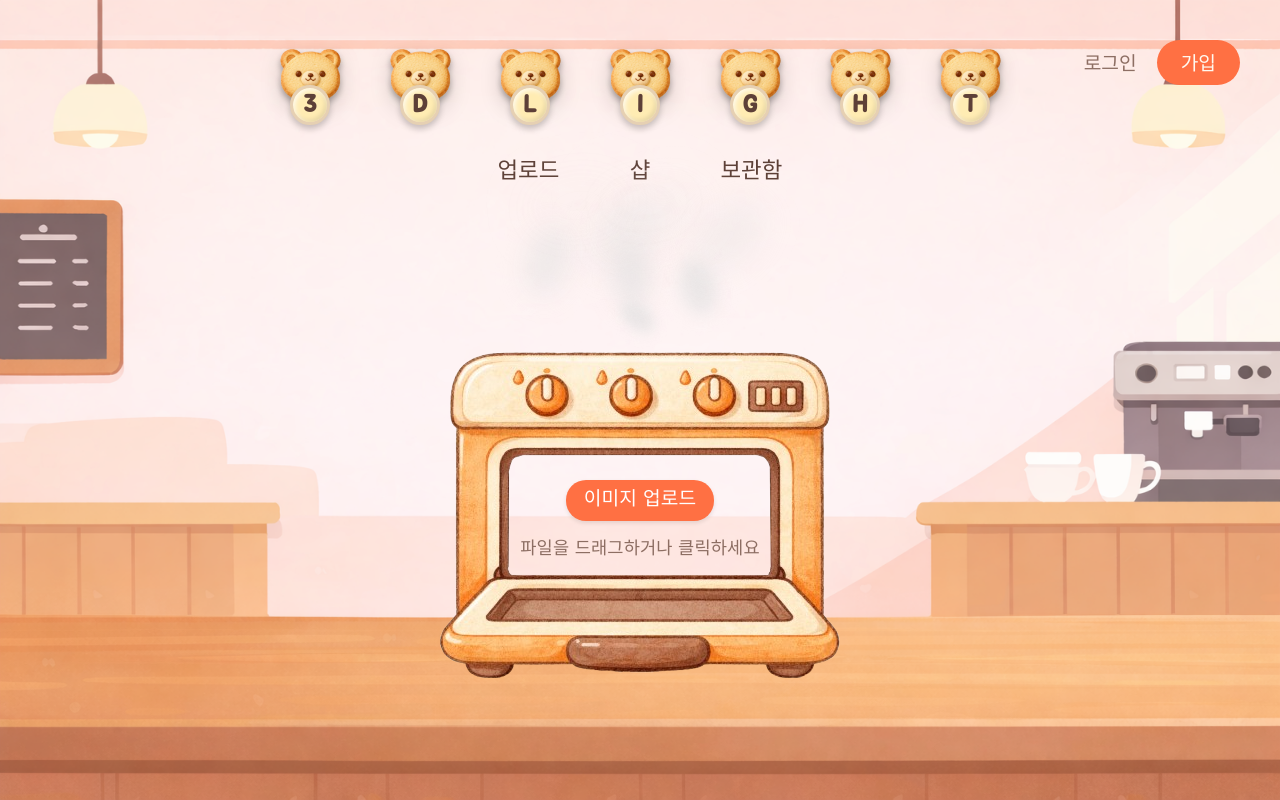
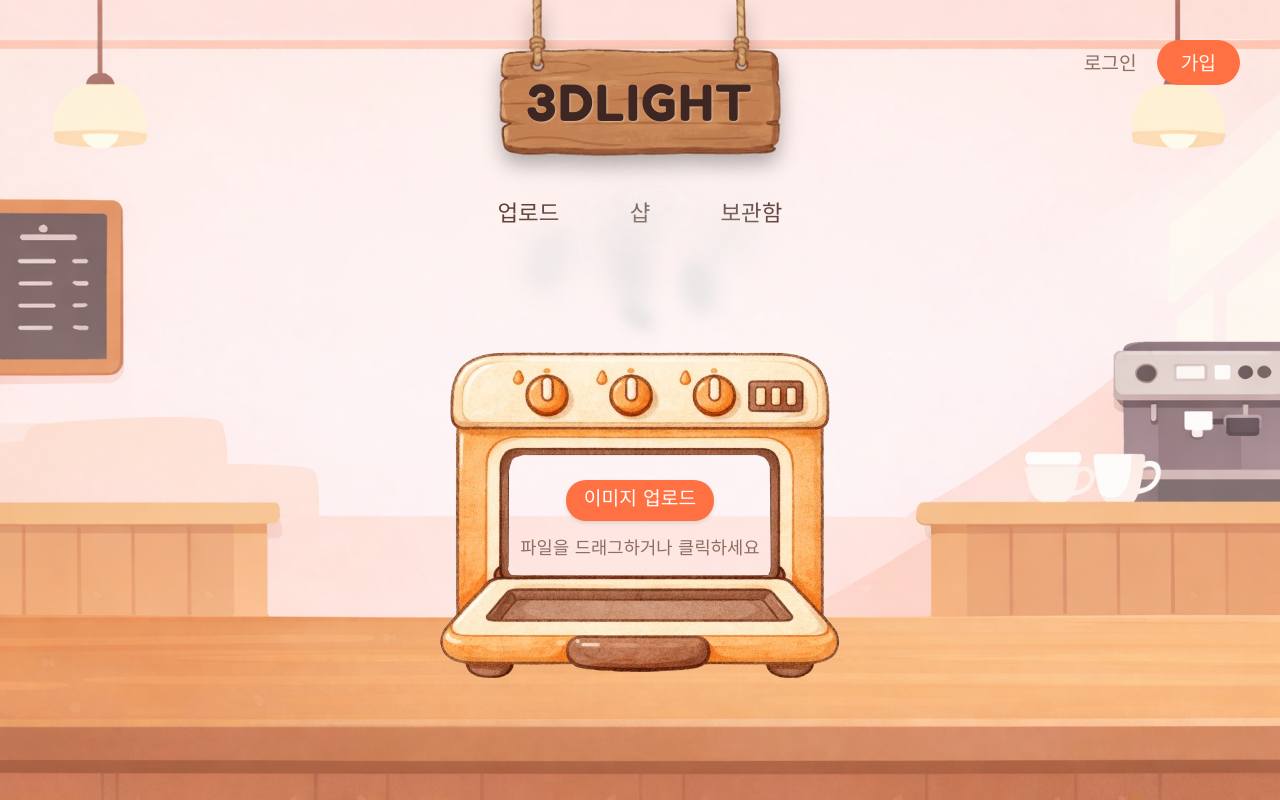
Before and after one commit to yeonsuuny/cookie-cutter-web, a React (Vite) app: page / in a window 1280 px wide. Built offline with nearby package versions, Linux system fonts and the light colour scheme.

Commit message:
나무 간판 수정

```diff
--- a/src/components/Header.css
+++ b/src/components/Header.css
@@ -2,6 +2,8 @@
 
 /* 폰트 불러오기 */
 @import url('https://fonts.googleapis.com/css2?family=Jua&display=swap');
+/* ✅ 2. 새로 쓸 로고용 폰트 (여기에 추가!) */
+@import url('https://fonts.googleapis.com/css2?family=Fredoka+One&display=swap');
 
 /* =========================================
    1. 기본 레이아웃 (공통)
@@ -12,7 +14,7 @@
   position: relative;
   background-color: #FFF9F0;
   font-family: 'Jua', sans-serif;
-  padding: 30px 0 20px 0;
+  padding: 0px 0 20px 0;
 
   /* 부드러운 변환 효과 (모든 자식 요소 포함) */
   transition: all 0.4s cubic-bezier(0.25, 0.8, 0.25, 1);
@@ -80,55 +82,60 @@
 ========================================= */
 .logo-area {
   display: flex;
-  gap: 35px;
+  justify-content: center;
   cursor: pointer;
-  margin-top: 10px;
+  margin-top: 0px;
   align-items: center;
   transition: all 0.4s ease;
 }
 
-.bear-wrapper {
-  position: relative;
-  width: 75px;
-  height: 75px;
+/* ✅ 새로 추가된 나무 간판 스타일 */
+.wood-logo-wrapper {
+  position: relative; /* 자식 요소(텍스트)의 기준점 */
+  width: 300px;       /* 간판 크기 조절 (원하는 크기로 변경 가능) */
+  height: auto;
   display: flex;
   justify-content: center;
   align-items: center;
-  transition: transform 0.3s cubic-bezier(0.175, 0.885, 0.32, 1.275);
+  transition: transform 0.3s ease;
+  margin-top: 0px;
 }
 
-.bear-img {
-  width: 100%;
-  height: 100%;
-  object-fit: contain;
-  filter: drop-shadow(0 4px 3px rgba(0,0,0,0.3)) drop-shadow(0 8px 10px rgba(0,0,0,0.15));
+/* 마우스 올렸을 때 흔들리는 효과 */
+.wood-logo-wrapper:hover {
+  transform: rotate(-2deg) scale(1.05);
 }
 
-.bear-text {
-  position: absolute;
-  font-size: 24px;
-  color: #5D4037;
-  font-weight: bold;
-  z-index: 10;
-  bottom: -10px;
-  left: 50%;
-  transform: translateX(-50%);
-  background-color: #FFECB3;
-  width: 40px;
-  height: 40px;
-  display: flex;
-  justify-content: center;
-  align-items: center;
-  border-radius: 50%;
-  border: 3px solid #E6D0B3;
-  box-shadow: 0 4px 6px rgba(0,0,0,0.2),
-  inset 2px 2px 5px rgba(255, 255, 255, 0.8),
-  inset -2px -2px 4px rgba(0, 0, 0, 0.1);
+.wood-sign-img {
+  width: 100%;
+  height: auto;
+  display: block;
+  /* 그림자 효과로 입체감 주기 */
+  filter: drop-shadow(0 10px 10px rgba(0,0,0,0.3));
 }
 
-.bear-wrapper:hover { transform: translateY(-12px) scale(1.1); }
-.bear-wrapper:nth-child(even):hover { transform: translateY(-12px) scale(1.1) rotate(5deg); }
+/* 간판 위의 텍스트 스타일 */
+.wood-sign-text {
+  position: absolute; /* 이미지 위에 띄우기 */
 
+  /* 위치 조정 (이미지의 줄 부분 때문에 정중앙보다 살짝 아래로 내려야 할 수 있음) */
+  top: 65%;
+  left: 50%;
+  transform: translate(-50%, -50%); /* 정확한 중앙 정렬 */
+
+  /* 폰트 스타일 */
+  font-family: 'Fredoka One', cursive;
+  font-size: 3.1rem;   /* 글씨 크기 (간판 크기에 맞춰 조절) */
+  color: #3E2723;    /* 짙은 갈색 (나무에 새긴 느낌) */
+
+  /* 글씨가 나무에 파인 듯한 느낌 or 페인트 느낌 */
+  text-shadow: 1px 1px 2px rgba(255, 255, 255, 0.4);
+
+  width: 100%;
+  text-align: center;
+  letter-spacing: 2px; /* 자간 살짝 넓게 */
+  z-index: 10;
+}
 
 /* =========================================
    4. 네비게이션 메뉴 (공통)
--- a/src/components/Header.tsx
+++ b/src/components/Header.tsx
@@ -19,12 +19,8 @@ const Header: React.FC<HeaderProps> = ({
   isCompact = false,
   isTransparent = false
   }) => {
-  // ✅ 1. 홈 화면용: 곰돌이 7마리 데이터 (복구!)
-  const logoChars: string[] = ['3', 'D', 'L', 'I', 'G', 'H', 'T'];
-  const bearImageUrl = "/bear_cookie.png";
 
-  // ✅ 2. 에디터 화면용: 박스 로고 이미지
-  // (아직 이미지가 없다면 임시로 텍스트나 다른 이미지를 넣어도 됩니다)
+  const woodSignUrl = "/tree.png";
   const boxLogoUrl = "/Group 5.svg";
 
   return (
@@ -54,13 +50,10 @@ const Header: React.FC<HeaderProps> = ({
               className="box-logo"
             />
           ) : (
-            // 🟩 [Case B] 홈 화면(기본)일 때 -> '곰돌이 7마리' 보여주기
-            logoChars.map((char, index) => (
-              <div key={index} className="bear-wrapper">
-                <img src={bearImageUrl} alt="곰돌이 쿠키" className="bear-img" />
-                <span className="bear-text">{char}</span>
-              </div>
-            ))
+            <div className="wood-logo-wrapper">
+              <img src={woodSignUrl} alt="3DLIGHT 나무간판" className="wood-sign-img" />
+              <span className="wood-sign-text">3DLIGHT</span>
+            </div>
           )}
 
         </div>
```
Also changed, not shown: src/pages/LandingPage.css (added, +109 -0 lines), public/Group 6.svg (added), public/tree.png (added).
